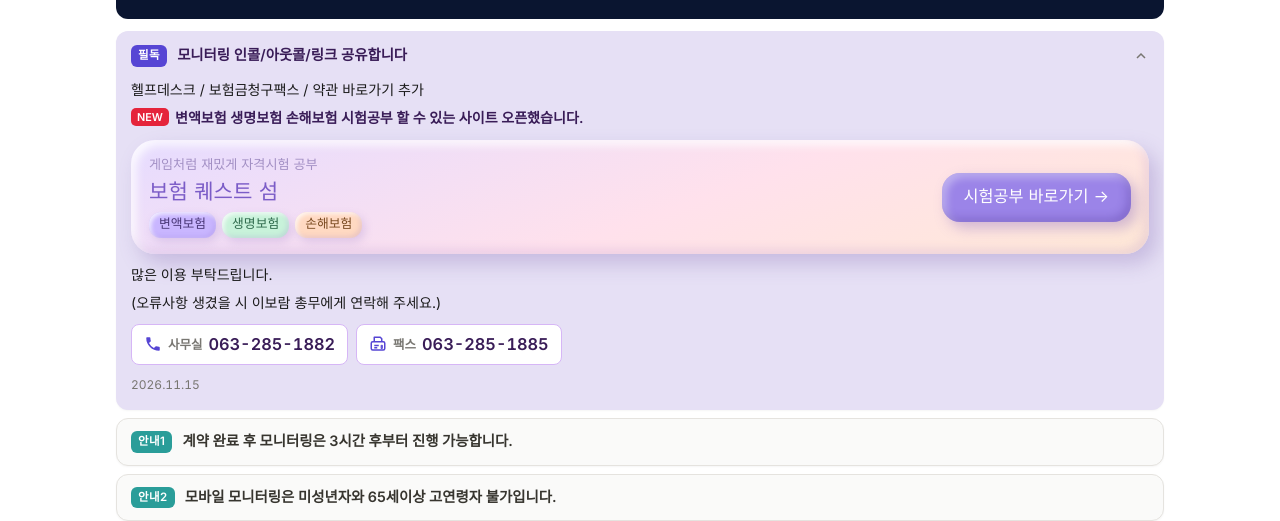
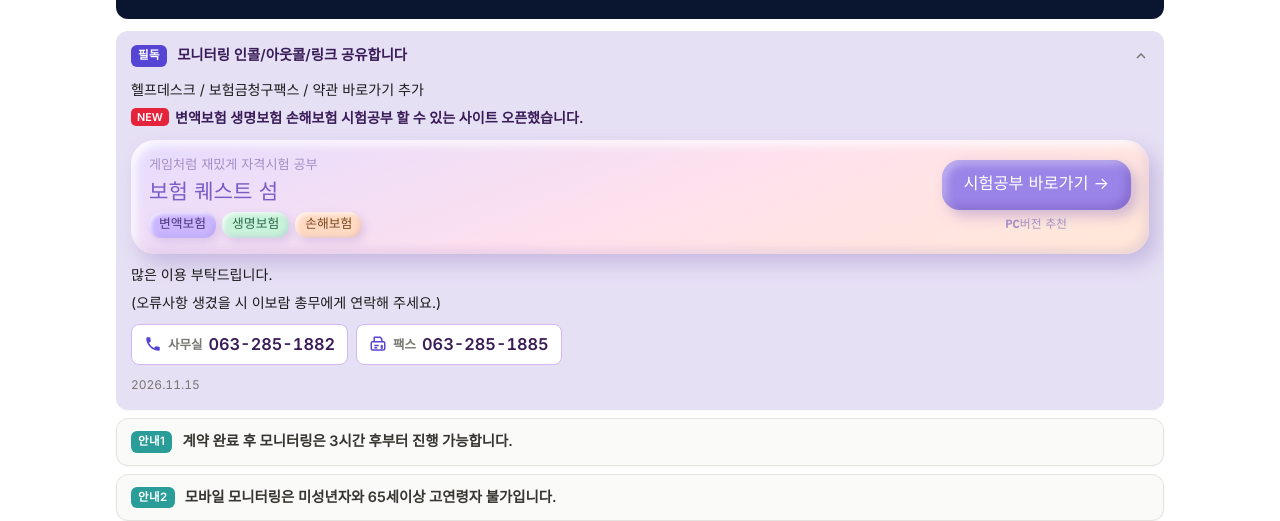
Before and after one commit to bborami/monitoring, a plain HTML site: page index.html in a window 1280 px wide. Shown: the part 105-626 px from the top of the page. Drawn offline with Linux system fonts and the light colour scheme; a web font is replaced by a local one.

Commit message:
시험공부 바로가기 아래 'PC버전 추천' 안내 추가
Co-Authored-By: Claude Opus 5.5 <noreply@anthropic.com>
Claude-Session: https://claude.ai/code/session_01P8u7JVBpYWJEAsaJsQVrfK

```diff
--- a/index.html
+++ b/index.html
@@ -447,7 +447,7 @@ mark{background:#f9e79f;color:#1a1a1a}
 .nnew{font-weight:700;color:var(--must-ink)}
 .nbadge{display:inline-block;font-size:.68rem;font-weight:800;color:#fff;background:#e5243b;border-radius:5px;padding:1px 6px;margin-right:6px;vertical-align:2px}
 /* 시험공부 사이트(보험 퀘스트 섬)와 같은 클레이 스타일 */
-.vq-card{display:grid;grid-template-columns:1fr;grid-template-areas:"tx" "go";gap:12px 14px;align-items:center;margin:12px 0 10px;padding:14px;border-radius:24px;text-decoration:none;font-family:'Jua',var(--font-body);color:#5a4a78;background:linear-gradient(160deg,#e6dcff 0%,#ffe1ec 55%,#ffe9d6 100%);box-shadow:8px 10px 20px rgba(120,90,170,.28),inset -5px -5px 10px rgba(160,120,200,.18),inset 5px 5px 10px rgba(255,255,255,.85);transition:transform .15s}
+.vq-card{display:grid;grid-template-columns:1fr;grid-template-areas:"tx" "go" "pc";gap:12px 14px;align-items:center;margin:12px 0 10px;padding:14px;border-radius:24px;text-decoration:none;font-family:'Jua',var(--font-body);color:#5a4a78;background:linear-gradient(160deg,#e6dcff 0%,#ffe1ec 55%,#ffe9d6 100%);box-shadow:8px 10px 20px rgba(120,90,170,.28),inset -5px -5px 10px rgba(160,120,200,.18),inset 5px 5px 10px rgba(255,255,255,.85);transition:transform .15s}
 .vq-card:hover{transform:translateY(-2px)}
 .vq-card:active{box-shadow:inset 5px 5px 12px rgba(90,60,150,.25)}
 .vq-thumb{grid-area:th;width:84px;height:84px;border-radius:20px;overflow:hidden;position:relative;background:#fff6fb;box-shadow:5px 6px 12px rgba(140,110,190,.3),inset -3px -3px 6px rgba(150,110,200,.15),inset 3px 3px 6px #fff;display:flex;align-items:center;justify-content:center}
@@ -460,7 +460,9 @@ mark{background:#f9e79f;color:#1a1a1a}
 .vq-chips span,.ss-chips span{font-size:.8rem;padding:3px 10px;border-radius:12px;box-shadow:3px 4px 8px rgba(140,110,190,.22),inset -2px -2px 4px rgba(120,90,190,.15),inset 2px 2px 4px rgba(255,255,255,.8)}
 .k1{background:#c9b6ff;color:#4a3878}.k2{background:#c8f2da;color:#2f6b4d}.k3{background:#ffd9c2;color:#7a4a20}
 .vq-go{grid-area:go;text-align:center;font-size:1.02rem;color:#fff;background:#9b84e8;border-radius:18px;padding:10px 0;box-shadow:6px 6px 14px rgba(120,90,190,.35),inset -4px -4px 8px rgba(60,30,130,.25),inset 4px 4px 8px rgba(255,255,255,.4)}
-@media (min-width:768px){.vq-card{grid-template-columns:1fr auto;grid-template-areas:"tx go";padding:16px 18px}.vq-go{padding:12px 22px}}
+@media (min-width:768px){.vq-card{grid-template-columns:1fr auto;grid-template-areas:"tx go" "tx pc";row-gap:6px;padding:16px 18px}.vq-go{padding:12px 22px}}
+.vq-pc{grid-area:pc;text-align:center;font-size:.74rem;color:#a28fc4;margin-top:-4px}
+@media (min-width:768px){.vq-pc{margin-top:0;align-self:start}.vq-go{align-self:end}}
 .study-side{display:none}
 @media (min-width:1360px){
  .study-side{display:flex;flex-direction:column;align-items:center;text-align:center;gap:8px;position:fixed;top:120px;left:calc(50% + 540px + 24px);width:min(190px,calc(50vw - 540px - 40px));padding:22px 14px 18px;border-radius:28px;font-family:'Jua',var(--font-body);color:#5a4a78;text-decoration:none;z-index:5;background:linear-gradient(170deg,#e6dcff 0%,#ffe1ec 55%,#ffe9d6 100%);box-shadow:12px 14px 28px rgba(120,90,170,.3),inset -6px -6px 12px rgba(160,120,200,.18),inset 6px 6px 12px rgba(255,255,255,.85);transition:transform .15s}
@@ -1032,7 +1034,7 @@ $("#notices").innerHTML = NOTICES.map((n,i)=> !n.body.length ? `
         : p.link ? `<a class="vq-card" href="${esc(p.link.href)}" target="_blank" rel="noopener" aria-label="${esc(p.link.label)} (새 창)">
           <span class="vq-txt"><span class="vq-sub">게임처럼 재밌게 자격시험 공부</span><b class="vq-t">보험 퀘스트 섬</b>
             <span class="vq-chips"><span class="k1">변액보험</span><span class="k2">생명보험</span><span class="k3">손해보험</span></span></span>
-          <span class="vq-go">시험공부 바로가기 →</span></a>` : "").join("")}
+          <span class="vq-go">시험공부 바로가기 →</span><span class="vq-pc">PC버전 추천</span></a>` : "").join("")}
       ${n.tel||n.fax ? `<div class="ncontact">
         ${n.tel?`<a class="nc" href="tel:${n.tel.replace(/[^0-9]/g,"")}"><svg width="18" height="18" viewBox="0 0 24 24" fill="currentColor" aria-hidden="true"><path d="M6.6 10.8a15 15 0 0 0 6.6 6.6l2.2-2.2c.3-.3.7-.4 1-.2 1.1.4 2.3.6 3.6.6.6 0 1 .4 1 1V20c0 .6-.4 1-1 1A17 17 0 0 1 3 4c0-.6.4-1 1-1h3.5c.6 0 1 .4 1 1 0 1.3.2 2.5.6 3.6.1.3 0 .7-.2 1z"/></svg><span class="nc-l">사무실</span>${n.tel}</a>`:""}
         ${n.fax?`<span class="nc"><svg width="18" height="18" viewBox="0 0 24 24" fill="none" stroke="currentColor" stroke-width="2" stroke-linejoin="round" aria-hidden="true"><path d="M7 9V3h8l2 2v4"/><rect x="3" y="9" width="18" height="11" rx="2"/><path d="M7 14h6M7 17h4"/><circle cx="17" cy="14.5" r=".6" fill="currentColor"/><circle cx="17" cy="17" r=".6" fill="currentColor"/></svg><span class="nc-l">팩스</span>${n.fax}</span>`:""}
```
